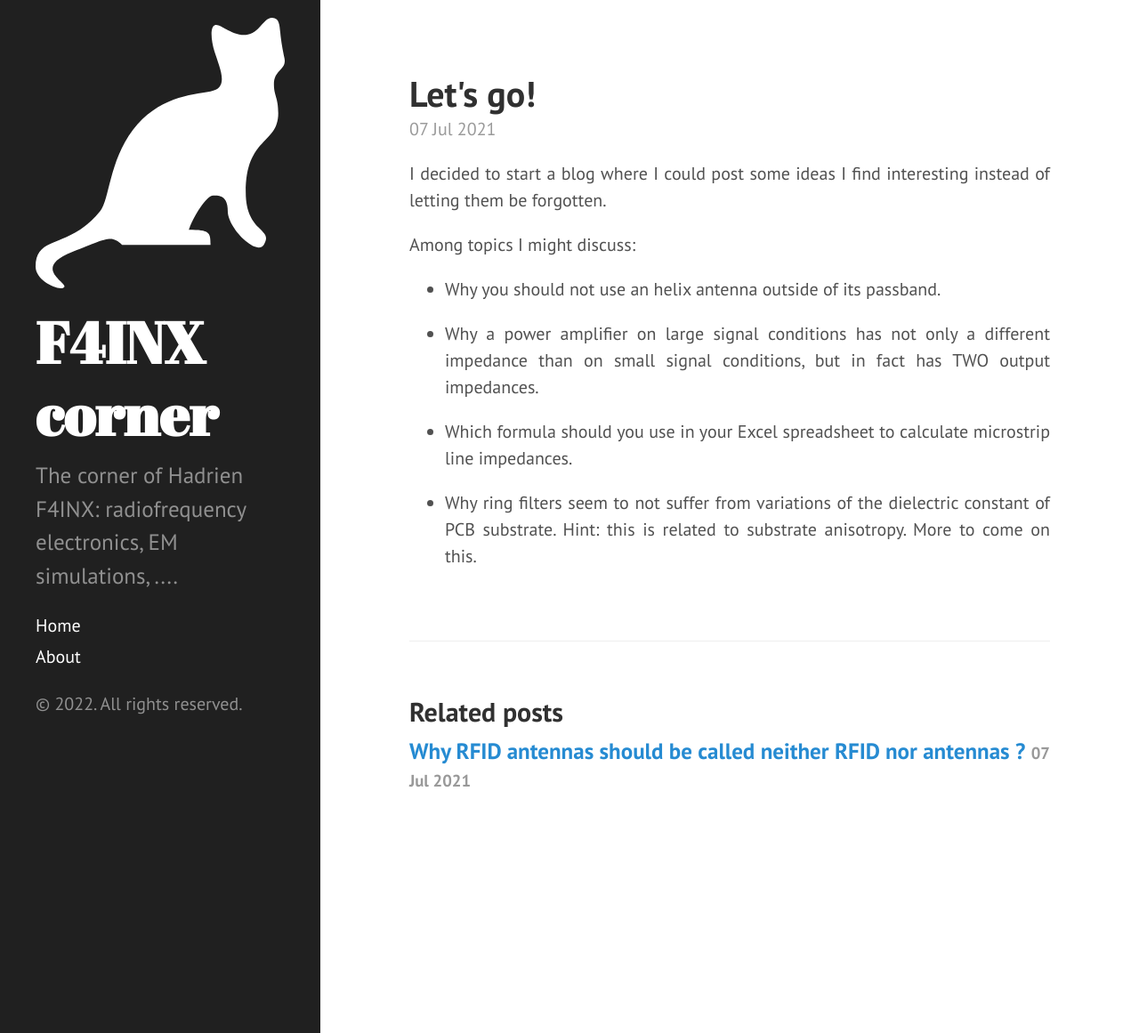
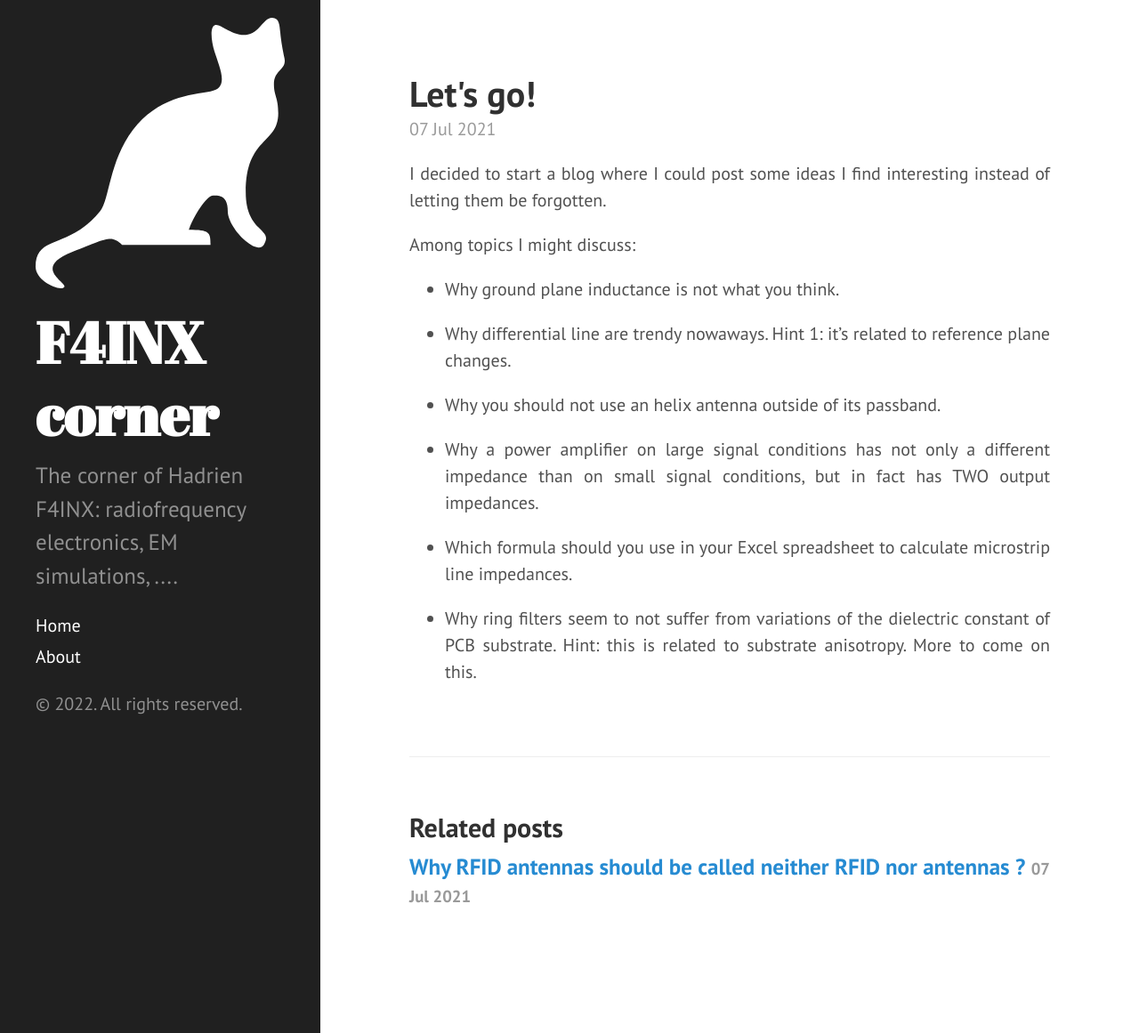
Before and after one commit to thadrien/Zview.github.io, a Jekyll site: the page built from _posts/2021-07-07-let-s-go.md, in a window 1280 px wide and 1161 px high. Shown: the whole window at 89% size. Built offline with Jekyll 4.4.1, drawn with Linux system fonts in a browser that asks for light colours.

Commit message:
Update let's go page.

```diff
--- a/_posts/2021-07-07-let-s-go.md
+++ b/_posts/2021-07-07-let-s-go.md
@@ -7,6 +7,10 @@ I decided to start a blog where I could post some ideas I find interesting inste
 
 Among topics I might discuss:
 
+* Why ground plane inductance is not what you think.
+
+* Why differential line are trendy nowaways. Hint 1: it's related to reference plane changes.
+
 * Why you should not use an helix antenna outside of its passband.
 
 * Why a power amplifier on large signal conditions has not only a different impedance than on small signal conditions, but in fact has TWO output impedances.
```
